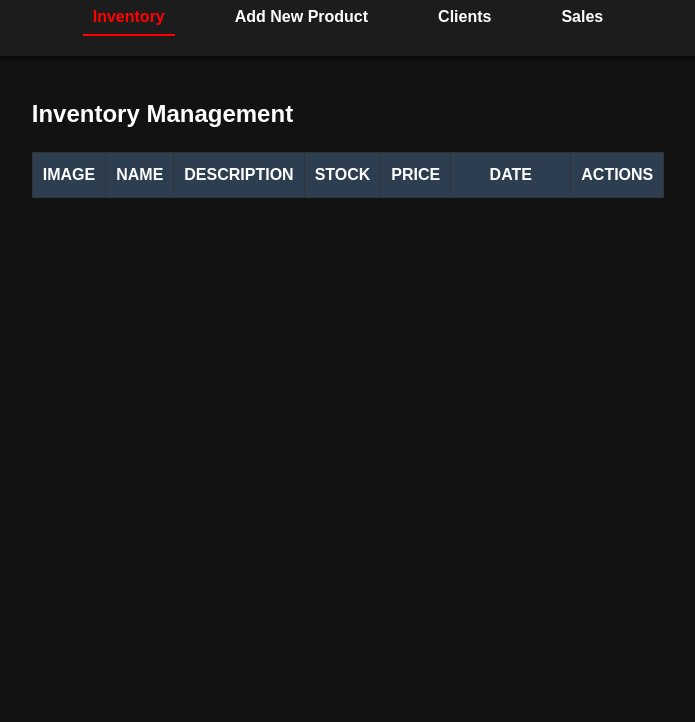
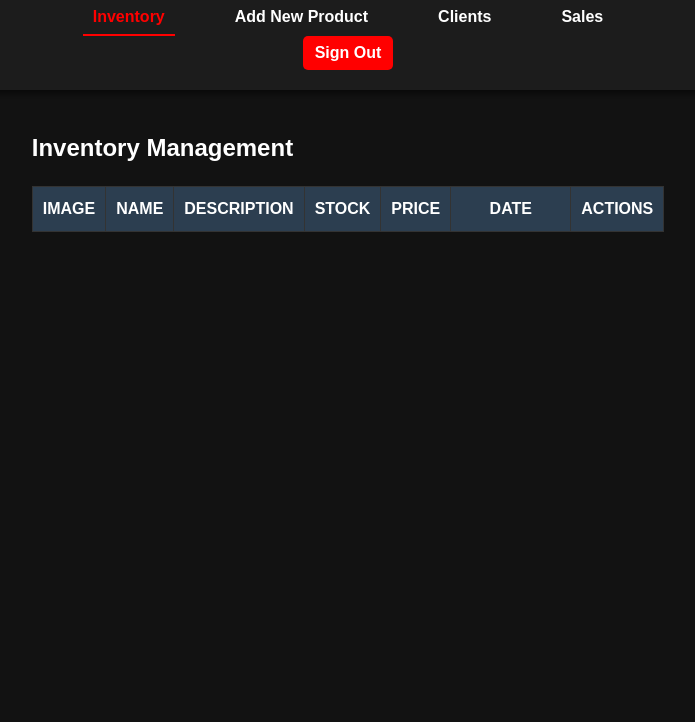
Before and after one commit to Akbram98/4413-Ecommerce-Project, a plain HTML site: page view/admin.html in a window 1280 px wide. Shown: the part 78-800 px from the top of the page, without its empty margins (292-987 px from the left). Drawn offline with Linux system fonts and the light colour scheme; no server answers; sample sign-in values are in the browser's storage.

Commit message:
Updated admin.html added sign out function for admin

```diff
--- a/view/admin.html
+++ b/view/admin.html
@@ -18,6 +18,16 @@
       <a href="client.html">Clients</a>
       <a href="sales.html">Sales</a>
     </nav>
+    <div class="user-auth">
+      <button onclick="signOut()">Sign Out</button>
+    </div>
+    <script>
+      function signOut(){
+        sessionStorage.clear();
+        window.location.href = "index.html";
+      }
+    </script>
+
   </header>
 
   <main>
```
